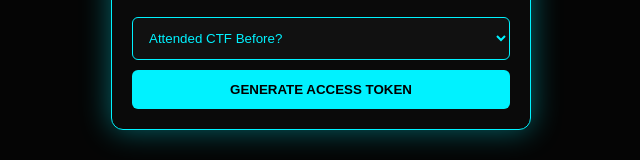
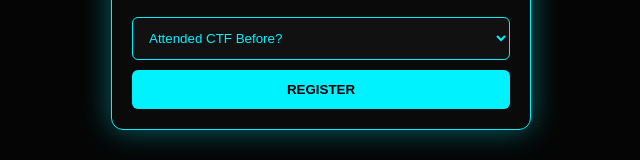
Before and after one commit to Kamesh-the-hacker/nexus-ctf-workshop, a website: page public/index.html in a window 1280 px wide. Shown: the part 484-644 px from the top of the page, without its empty margins (319-959 px from the left). Drawn offline with Linux system fonts and the light colour scheme.

Commit message:
Change button text from 'GENERATE ACCESS TOKEN' to 'REGISTER'

```diff
--- a/public/index.html
+++ b/public/index.html
@@ -41,7 +41,7 @@
 <option>No</option>
 </select>
 
-<button type="submit">GENERATE ACCESS TOKEN</button>
+<button type="submit">REGISTER</button>
 </form>
 
 <div id="qr"></div>
```
